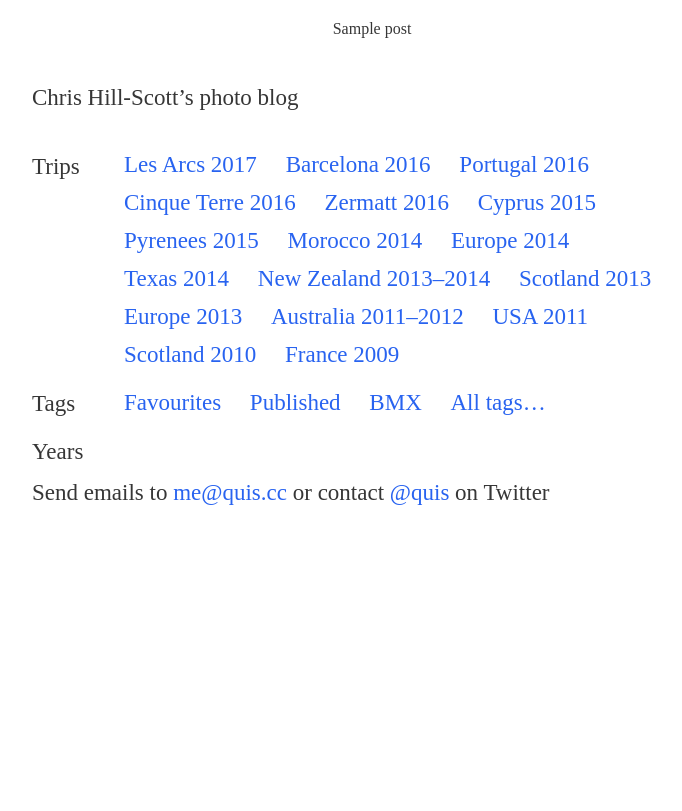
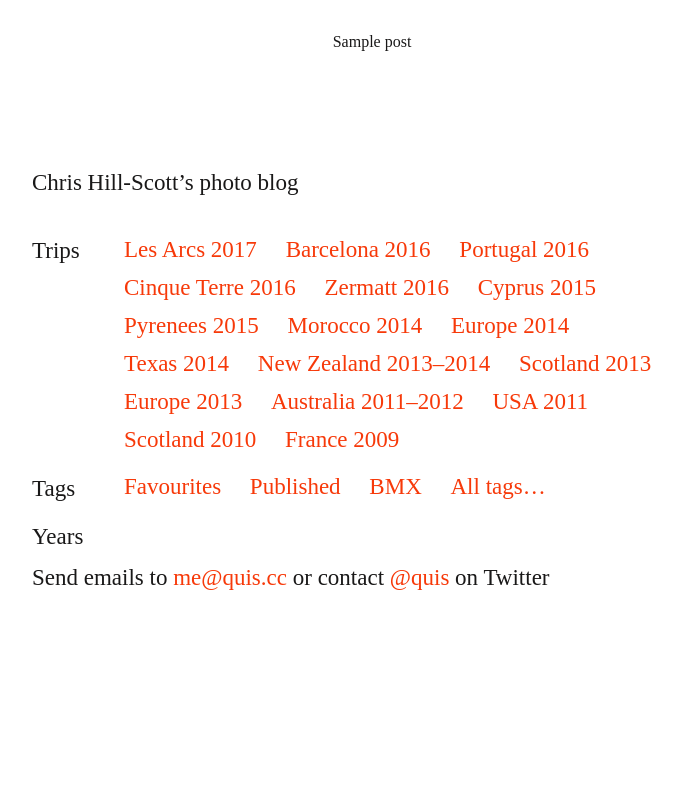
Before and after one commit to quis/quis.cc, a WordPress theme: template source/themes/quis/index.php in a window 1280 px wide. Shown: the part 1022-1833 px from the top of the page, without its empty margins (263-945 px from the left). Before the commit the page ends 1527 px from the top, so only its background shows below. Run offline with PHP 8.4 and a stand-in for WordPress, Linux system fonts and the light colour scheme; the site name, menu and one post (Sample post) are stand-ins, and other content is empty; style sheets or scripts are compiled from the project's sources; some libraries are stand-ins or nearby versions; some web fonts are replaced.

Commit message:
Link journey

```diff
--- a/source/themes/quis/css/screen.scss
+++ b/source/themes/quis/css/screen.scss
@@ -1,12 +1,10 @@
-$grey: #363636;
-$highlight: #2863f0;
+$grey: rgb(25, 24, 24);
+$highlight: rgb(247, 57, 9);
 $background: #fff;
 $tablet: 800px;
 $mobile: 480px;
 $font-size: 23px;
-$medium-font-size: 16px;
-$small-font-size: 16px;
-$tiny-font-size: 16px;
+$font-size-small: 16px;
 $line-height: 1.236 * $font-size;
 $easing: cubic-bezier(0.23, 1, 0.32, 1);
 $body-width: 30em;
@@ -28,17 +26,9 @@ body {
 
   margin: 10vh 0 0 0;
 
-  @media all and (max-width:$tablet) {
-    margin: 6.5em 0 0 0;
-  }
-
-  @media all and (max-width:$mobile) {
-    margin: 6.5em 0 0 0;
-  }
-
   img {
     display: block;
-    margin: 0 auto 1em auto;
+    margin: 0 auto $line-height auto;
     border: none;
     color: #fff;
     clear: both;
@@ -104,11 +94,7 @@ ol {
   line-height: 1.4em;
 
   @media all and (max-width:$tablet) {
-    font-size: $medium-font-size;
-  }
-
-  @media all and (max-width:$mobile) {
-    font-size: $small-font-size;
+    font-size: $font-size-small;
   }
 
 }
@@ -120,8 +106,16 @@ a:visited {
 }
 
 a:hover,
+a:active,
+a:focus {
+  color: $highlight;
+  outline: 2px solid $highlight;
+  outline-offset: 3px;
+}
+
 a:active {
-  color: $highlight;
+  background: $highlight;
+  color: $background;
 }
 
 h2 a:link,
@@ -133,6 +127,7 @@ h2 a:visited {
 h2 a:hover,
 h2 a:active {
   color: $highlight;
+  outline: 2px solid $highlight;
   text-decoration: none;
 }
 
@@ -166,9 +161,9 @@ nav {
   width: $body-width;
   font-size: $font-size;
 
-  @media all and (max-width: 960px) {
+  @media all and (max-width: $tablet) {
     width: auto;
-    padding: 0 16px 20vh;
+    padding: 0 $line-height 20vh;
   }
 
   h2,
@@ -179,15 +174,9 @@ nav {
     clear: both;
     font-size: $font-size;
 
-    @media all and (max-width:$tablet) {
-      font-size: $medium-font-size;
-      margin-right: 24px;
-    }
-
-    @media all and (max-width:$mobile) {
-      margin-top: 1.6em;
-      font-size: $small-font-size;
-      margin-right: 12px;
+    @media all and (max-width: $tablet) {
+      font-size: $font-size-small;
+      margin-right: $line-height;
     }
 
   }
@@ -206,7 +195,6 @@ nav {
 
   ul {
     margin: (-$line-height - 2) 0 0 ($font-size * 4);
-    overflow: hidden;
   }
 
   li {
@@ -220,10 +208,6 @@ nav {
   a:link,
   a:visited {
     color: $highlight;
-  }
-
-  a:hover {
-    text-decoration: underline;
   }
 
 }
@@ -267,28 +251,27 @@ nav {
 footer {
 
   clear: both;
-  margin: 2.6em;
+  margin: $line-height * 4 0 $line-height * 2 0;
 
   @media all and (max-width:$tablet) {
-    margin: 2.6em 24px 2.6em 24px;
-  }
-
-  @media all and (max-width:$tablet) {
-    margin: 2.6em 12px 2.6em 12px;
+    margin: $line-height;
   }
 
   .next-link a {
+
     display: block;
-    font-size: $small-font-size;
-    height: 51px;
-    padding: 16px 16px;
+    font-size: $font-size;
+    padding: $line-height;
     box-sizing: border-box;
     background: $highlight;
     color: #fff;
-    box-shadow: inset 0 25px 3px rgba(255, 255, 255, 0.05);
-    border: 1px solid darken($highlight, 20%);
-    text-shadow: 0 -1px 0 $highlight;
     text-align: center;
+
+    @media all and (max-width:$tablet) {
+      font-size: $font-size-small;
+      padding: $font-size;
+    }
+
   }
 
   a:hover,
@@ -307,7 +290,7 @@ footer {
 
   @media all and (max-width: $tablet) {
     width: auto;
-    margin: 0 0 33% 0;
+    margin: 0 0 20vh 0;
   }
 
   p,
@@ -316,7 +299,7 @@ footer {
     text-indent: 0;
     width: $body-width;
 
-    @media all and (max-width: 960px) {
+    @media all and (max-width: $tablet) {
       width: auto;
     }
 
@@ -395,12 +378,12 @@ footer {
     font-style: italic;
     box-sizing: border-box;
     margin: 0 auto $line-height auto;
-    padding-left: 3.2em;
-    padding-right: 3.2em;
+    padding-left: $line-height * 2;
+    padding-right: $line-height * 2;
 
-    @media all and (max-width: $mobile) {
-      padding-left: 1.6em;
-      padding-right: 1.6em;
+    @media all and (max-width: $tablet) {
+      padding-left: $line-height;
+      padding-right: $line-height;
     }
 
     p {
@@ -429,8 +412,8 @@ footer {
     margin-left: auto;
     margin-right: auto;
 
-    @media all and (max-width:$mobile) {
-      font-size: 1.6em;
+    @media all and (max-width: $tablet) {
+      font-size: $font-size-small;
     }
 
   }
@@ -439,7 +422,7 @@ footer {
 
     display: inline-block;
 
-    @media all and (max-width:$mobile) {
+    @media all and (max-width:$tablet) {
       border-bottom: 0;
     }
 
@@ -479,7 +462,7 @@ footer {
       width: auto;
       float: none;
       text-align: center;
-      margin: 1.6em;
+      margin: $line-height;
     }
 
   }
@@ -490,7 +473,7 @@ footer {
     margin-top: 2em;
 
     @media all and (max-width: $tablet) {
-      margin-top: 1.6em;
+      margin-top: $line-height;
     }
 
     p + p {
@@ -534,20 +517,20 @@ footer {
 
   @media all and (max-width:$tablet) {
 
-    padding: 0 24px;
+    padding: 0 $line-height;
 
     &:last-child {
-      padding-bottom: 1.6em;
+      padding-bottom: $line-height;
     }
 
   }
 
-  @media all and (max-width:$mobile) {
-    padding: 0 12px 0 12px;
+  @media all and (max-width:$tablet) {
+    padding: 0 $font-size-small 0 $font-size-small;
   }
 
   p:first-child {
-    padding-top: 2em;
+    padding-top: $line-height;
   }
 
 }
@@ -571,17 +554,11 @@ footer {
   p,
   h2,
   h3 {
-
-    font-size: $small-font-size;
+    font-size: $font-size-small;
     font-weight: normal;
     margin: 0 0.62em 0 0;
     width: auto;
     text-align: center;
-
-    @media all and (max-width:$mobile) {
-      font-size: $tiny-font-size;
-    }
-
   }
 
   p {
@@ -602,7 +579,7 @@ footer {
 }
 
 .SC {
-  font-variant: small-caps;
+  //font-variant: small-caps;
 }
 
 @-moz-keyframes pulse {
--- a/source/themes/quis/image.php
+++ b/source/themes/quis/image.php
@@ -67,7 +67,7 @@
                 <p>
                     <?php
                         echo the_category_include(
-                            " &middot; ",
+                            "&emsp;",
                             array(
                               "people",
                               "stunts",
@@ -80,7 +80,7 @@
 	if ($exif != "") {
     if ($legacy == "") {
 ?>
-                    &middot;
+                    &ensp;
                     <time datetime="<?php echo date(DATE_W3C, $timestamp) ?>"><?php echo date("j", $timestamp)?>/<?php echo date("n", $timestamp)?>/<?php echo date("Y", $timestamp)?></time>
 <?php
     }
```
